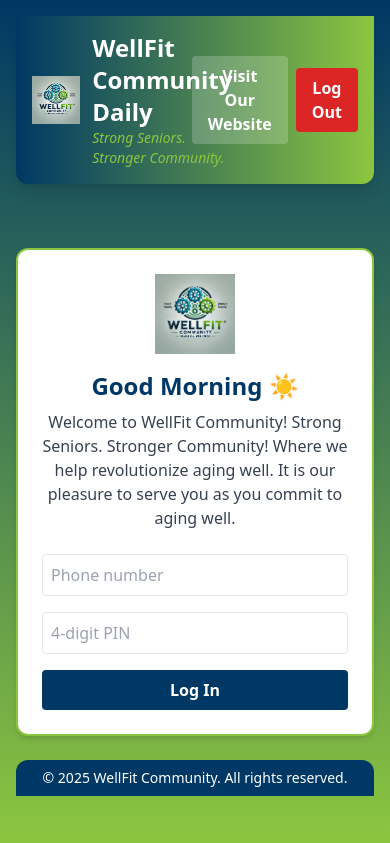
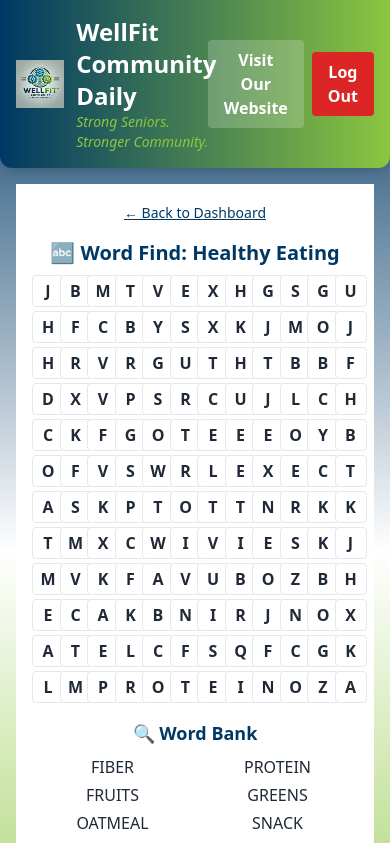
Before and after one commit to WellFitCommunity/WellFit-Community-Daily-Complete, a React (Create React App) app: page /wordfind in a window 390 px wide. Before the commit this address led to /. Shown: the top 843 px of the page. Built offline with nearby package versions, Linux system fonts and the light colour scheme.

Commit message:
Deploy mobile-optimized WellFit app with PWA support

```diff
--- a/public/index.html
+++ b/public/index.html
@@ -5,11 +5,11 @@
     <meta name="viewport" content="width=device-width, initial-scale=1.0" />
 
     <!-- PWA manifest & theme color -->
-    <link rel="manifest" href="%PUBLIC_URL%/manifest.json" />
+    <link rel="manifest" href="/manifest.json" />
     <meta name="theme-color" content="#003865" />
 
     <!-- Icons for Apple -->
-    <link rel="apple-touch-icon" href="%PUBLIC_URL%/logo192.png" />
+    <link rel="apple-touch-icon" href="/logo192.png" />
 
     <title>WellFit Community Daily</title>
   </head>
--- a/src/App.tsx
+++ b/src/App.tsx
@@ -1,25 +1,27 @@
-// src/App.tsx
 import React from 'react';
-import { Routes, Route, Navigate } from 'react-router-dom';
+import { Routes, Route } from 'react-router-dom';
+import WelcomePage from './components/WelcomePage';
+import Dashboard from './components/Dashboard';
+import WordFind from './components/WordFind';
 import Header from './components/Header';
 import Footer from './components/Footer';
-import WelcomePage from './components/WelcomePage';
-import Dashboard from './components/Dashboard';
 
-const App: React.FC = () => (
-  // The gradient background lives here:
-  <div className="min-h-screen bg-gradient-to-b from-wellfit-blue to-wellfit-green p-4">
+const App: React.FC = () => {
+  return (
+    <div className="min-h-screen flex flex-col bg-gradient-to-b from-wellfit-blue via-white to-wellfit-green">
       <Header />
 
+      <main className="flex-grow p-4">
         <Routes>
           <Route path="/" element={<WelcomePage />} />
           <Route path="/dashboard" element={<Dashboard />} />
-      <Route path="/admin" element={<Navigate to="/admin" replace />} />
-      <Route path="*" element={<Navigate to="/" replace />} />
+          <Route path="/wordfind" element={<WordFind />} />
         </Routes>
+      </main>
 
       <Footer />
     </div>
   );
+};
 
 export default App;
--- a/src/components/Dashboard.tsx
+++ b/src/components/Dashboard.tsx
@@ -1,6 +1,7 @@
 // src/components/Dashboard.tsx
 import React from 'react';
 import Card from './Card';
+import { useNavigate } from 'react-router-dom';
 
 import WeatherWidget from './WeatherWidget';
 import CheckInTracker from './CheckInTracker';
@@ -11,17 +12,30 @@
 import EmergencyContact from './EmergencyContact';
 import AdminPanel from './AdminPanel';
 
-const Dashboard: React.FC = () => (
+const Dashboard: React.FC = () => {
+  const navigate = useNavigate();
+
+  return (
     <main className="space-y-6 mt-4 p-4">
       <Card><WeatherWidget /></Card>
       <Card><CheckInTracker /></Card>
       <Card><DailyScripture /></Card>
+
+      <Card>
+        <button
+          className="w-full py-3 text-lg font-semibold bg-wellfit-blue text-white rounded-xl shadow hover:bg-wellfit-green transition"
+          onClick={() => navigate('/wordfind')}
+        >
+          🧠 Play Word Find Puzzle
+        </button>
+      </Card>
+
       <Card><TechTip /></Card>
-    <Card><DashMealOfTheDay /></Card>
-    <Card><WordFind /></Card>
+      {/* Remove WordFind from here, it's on its own page now */}
       <Card><EmergencyContact /></Card>
       <Card><AdminPanel /></Card>
     </main>
   );
+};
 
 export default Dashboard;
--- a/src/components/WordFind.tsx
+++ b/src/components/WordFind.tsx
@@ -1,4 +1,5 @@
 import React, { useEffect, useRef, useState, useCallback } from 'react';
+import { useNavigate } from 'react-router-dom';
 import Confetti from 'react-confetti';
 import { dailyThemes } from '../data/wordThemes';
 
@@ -10,6 +11,7 @@
 const gridSize = 12;
 
 const WordFind: React.FC = () => {
+  const navigate = useNavigate();
   const [grid, setGrid] = useState<string[][]>([]);
   const [words, setWords] = useState<string[]>([]);
   const [selection, setSelection] = useState<Point[]>([]);
@@ -111,7 +113,14 @@
   };
 
   return (
-    <div className="text-center" ref={containerRef}>
+    <div className="min-h-screen p-4 bg-white text-center" ref={containerRef}>
+      <button
+        onClick={() => navigate('/dashboard')}
+        className="mb-4 text-wellfit-blue underline text-sm"
+      >
+        ← Back to Dashboard
+      </button>
+
       <h2 className="text-xl font-semibold text-wellfit-blue mb-2">🔤 Word Find: {theme}</h2>
       <div className="grid grid-cols-12 gap-1 select-none">
         {grid.map((row, r) =>
@@ -159,7 +168,7 @@
         )}
       </div>
     </div>
-  );
-};
+  ); // ✅ closes the return block
+}; // ✅ closes the WordFind function
 
 export default WordFind;
--- a/tailwind.config.js
+++ b/tailwind.config.js
@@ -1,14 +1,10 @@
-// tailwind.config.js
 module.exports = {
-    content: [
-      "./src/**/*.{js,jsx,ts,tsx}",
-      "./public/index.html",
-    ],
+  content: ['./src/**/*.{js,ts,jsx,tsx}'],
   theme: {
     extend: {
       colors: {
-          "wellfit-blue": "#003865",
-          "wellfit-green": "#8cc63f",
+        'wellfit-blue': '#003865',
+        'wellfit-green': '#8cc63f',
       },
     },
   },
```
Also changed, not shown: public/manifest.json. Lines whose indentation alone changed are shown as unchanged.
